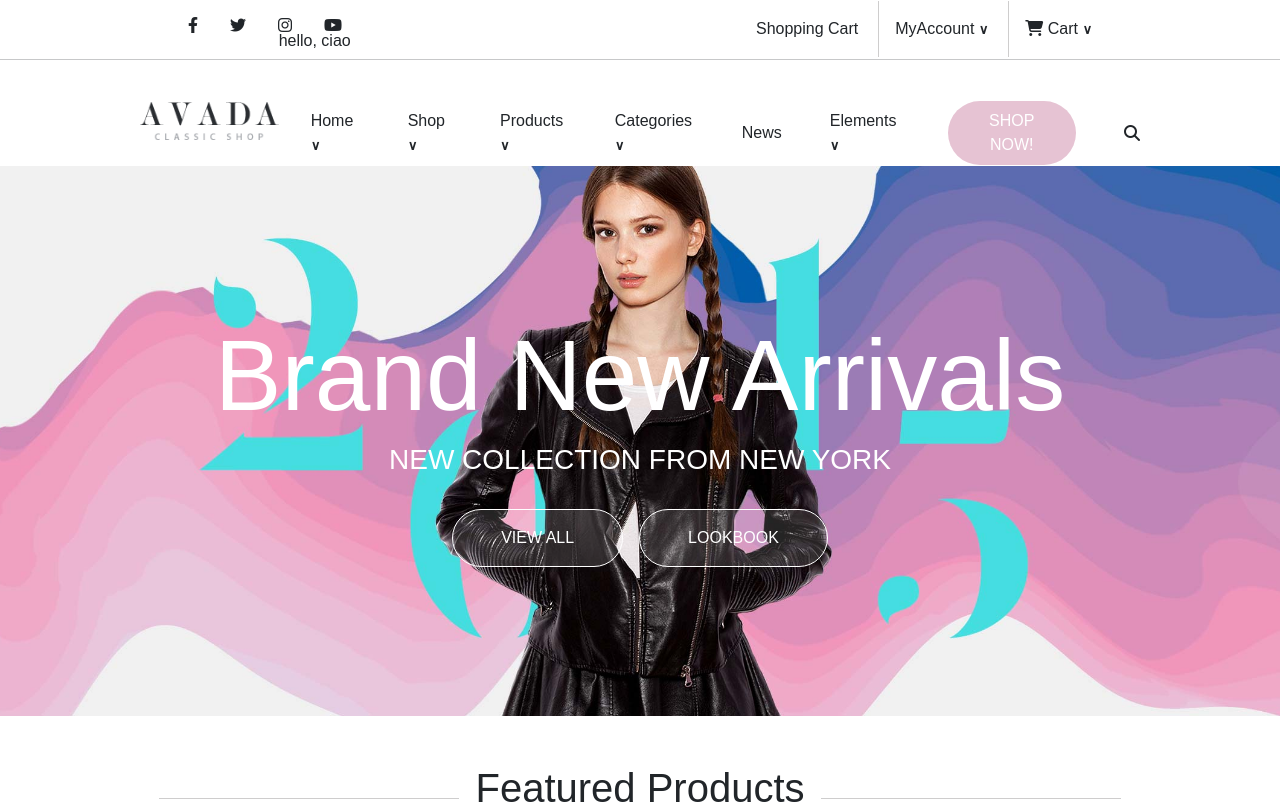
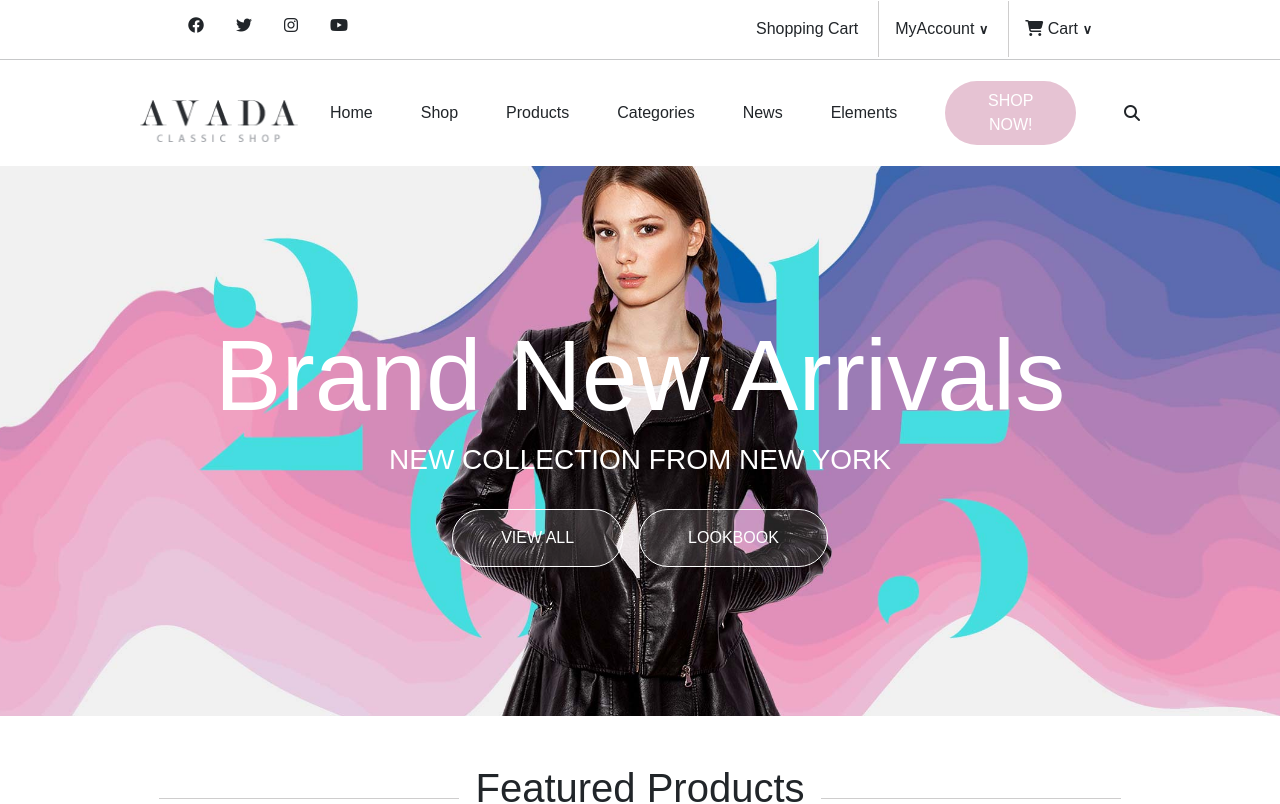
Before and after one commit to L-cir94/proj-html-vuejs, a Vue app: page / in a window 1280 px wide. Shown: the top 804 px of the page. Built offline with nearby package versions, Linux system fonts and the light colour scheme.

Commit message:
v-for for header

```diff
--- a/src/components/AppHeader.vue
+++ b/src/components/AppHeader.vue
@@ -4,10 +4,7 @@
             <div class="h_top d-flex align-items-start justify-content-between">
                 <nav class="navbar sx">
                     <ul class="d-flex">
-                        <li><i class="fa-brands fa-facebook-f p-3"></i></li>
-                        <li><i class="fa-brands fa-twitter p-3"></i></li>
-                        <li><i class="fa-brands fa-instagram p-3"></i></li>
-                        <li><i class="fa-brands fa-youtube p-3"></i></li>
+                        <li v-for="app in store.apps"><i class="p-3" :class="app.social"></i></li>
                     </ul>
                 </nav>
                 <nav class="navbar dx">
@@ -26,14 +23,15 @@
                     <img src="../assets/img/classic_shop_logo1x.png" alt="">
                 </div>
                 <nav class="navbar">
-                    <MenuHeader Home="ciao"></MenuHeader>
+<!--                     <MenuHeader Home="ciao"></MenuHeader> -->
                     <ul class=" d-flex gap-5 align-items-center">
-                        <li>Home <span class="arrow">&#8744</span></li>
+                        <li v-for="menu in store.menuheader">{{menu.name}}</li>
+                       <!--  <li>Home <span class="arrow">&#8744</span></li>
                         <li>Shop <span class="arrow">&#8744</span></li>
                         <li>Products <span class="arrow">&#8744</span></li>
                         <li>Categories <span class="arrow">&#8744</span></li>
                         <li>News</li>
-                        <li>Elements <span class="arrow">&#8744</span></li>
+                        <li>Elements <span class="arrow">&#8744</span></li> -->
                         <button class="rounded-5 p-2 pe-4 ps-4">SHOP NOW!</button>
                         <i class="fa-solid fa-magnifying-glass"></i>
                     </ul>
@@ -44,13 +42,13 @@
 </template>
 
 <script>
-import MenuHeader from './MenuHeader.vue';
+import{store} from '../store'
 export default {
-    components:{MenuHeader},
+    components:{},
     name: "AppHeader",
     setup() {
 
-        return {}
+        return {store}
     }
 }
 </script>
--- a/src/components/MenuHeader.vue
+++ /dev/null
@@ -1,9 +0,0 @@
-<template>
-<p>hello, {{ Home }}</p>
-</template>
-
-<script>
-    export default {
-        props: ['Home']
-    }
-</script>
--- /dev/null
+++ b/src/store.js
@@ -0,0 +1,104 @@
+import { reactive } from "vue";
+export const store = reactive({
+    menuheader: [
+        {
+            name: 'Home',
+        },
+        {
+            name: 'Shop',
+        },
+        {
+            name: 'Products',
+        },
+        {
+            name: 'Categories',
+        },
+        {
+            name: 'News',
+        },
+        {
+            name: 'Elements',
+        },
+    ],
+    apps: [
+      {
+        social: 'fa-brands fa-facebook',
+      },
+      {
+        social: 'fa-brands fa-twitter',
+      },
+      {
+        social: 'fa-brands fa-instagram',
+      },
+      {
+        social: 'fa-brands fa-youtube',
+      },
+    ],
+    navbar: [
+        {
+            name: 'Shopping cart',
+        },
+        {
+            name: 'MyAccount',
+        },
+        {
+            name: 'Cart',
+        },
+    ],
+    tags:[
+        {
+            name:'black',
+        },
+        {
+            name:'boots',
+        },
+        {
+            name:'brown',
+        },
+        {
+            name:'casual',
+        },
+        {
+            name:'D&G',
+        },
+        {
+            name:'Fabric',
+        },
+        {
+            name:'hipster',
+        },
+        {
+            name:'New York',
+        },
+        {
+            name:'flowers',
+        },
+            {
+            name:'multi-purpose',
+        },
+        {
+            name:'red',
+        },
+        {
+            name:'skinny',
+        },
+        {
+            name:'responsive',
+        },
+        {
+            name:'white',
+        },
+        {
+            name:'winter',
+        },
+        {
+            name:'swear',
+        },
+        {
+            name:'lines',
+        },
+        {
+            name:'outdoors',
+        },
+    ]
+})
```
